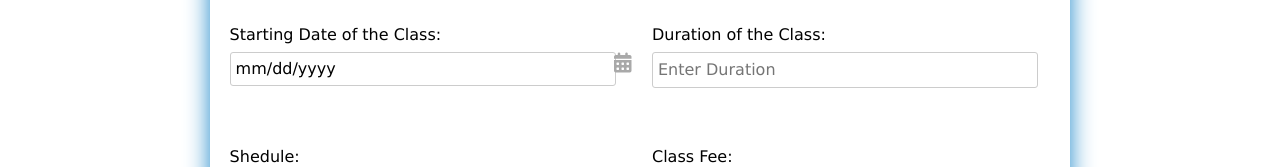
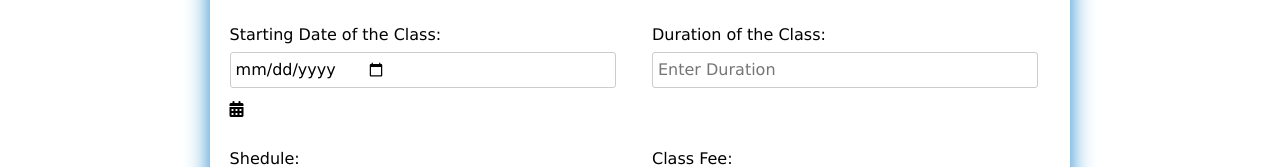
Before and after one commit to ProjectITP/WisdomUniverse, a React (Create React App) app: page /addSubject in a window 1280 px wide. Shown: the part 397-564 px from the top of the page. Built offline with nearby package versions, Linux system fonts and the light colour scheme; the HTML template or start-up script is replaced by a standard one.

Commit message:
subject-style edit

```diff
--- a/src/components/CreateSubject.js
+++ b/src/components/CreateSubject.js
@@ -1,6 +1,6 @@
 import React, { Component } from "react";
 import axios from 'axios';
-import '../styles.css';
+import '../subject-styles.css';
 
 const initialState ={
         subjectName:"",
@@ -101,7 +101,7 @@ export default class CreateSubject extends Component {
   render(){
     return(
         <div class="container">
-        <h4 style={{textAlign:'center'}}>Subject Profile</h4>
+        <h4 className="subject-h4" style={{textAlign:'center'}}>Subject Profile</h4>
         <div class="container-fluid testbox">
 
             <form className="forms needs-validation" style={{position:'static'}} novalidate>
@@ -169,7 +169,7 @@ export default class CreateSubject extends Component {
                     <input type="file" name="file" accept="file/*"/>
                     <input type="text" name="providing"/>
                 </div>*/}
-                <button className="btn-block" type="submit" style={{marginTop:'15px'}} onClick={this.onSubmit}>
+                <button className="sbutton btn-block" type="submit" style={{marginTop:'15px'}} onClick={this.onSubmit}>
                     <i className="far fa-check-square"></i> &nbsp;Save
                 </button>
             </form>
--- a/src/components/EditMaterial.js
+++ b/src/components/EditMaterial.js
@@ -1,6 +1,6 @@
 import React, { Component } from "react";
 import axios from 'axios';
-import '../styles.css';
+import '../subject-styles.css';
 
 export default class EditMaterial extends Component {
 
@@ -77,7 +77,7 @@ export default class EditMaterial extends Component {
     return (
       <div class="container">
 
-      <h4 style={{textAlign:'center'}}>Edit Study Materials</h4>
+      <h4 className="subject-h4" style={{textAlign:'center'}}>Edit Study Materials</h4>
       <div class="container-fluid  testbox">
         <form className="forms" style={{position:'static',width:'500px', height:'500px'}}>
           <div className="form-group item" style={{marginBottom:'30px'}}>
@@ -104,7 +104,7 @@ export default class EditMaterial extends Component {
                     value={this.state.notes} onChange={this.handleInputChange}/>
           </div>
           <div className="d-grid gap-2">
-            <button type="submit" className="btn btn-primary" onClick={this.onSubmit}>
+            <button type="submit" className="sbutton btn btn-primary" onClick={this.onSubmit}>
             <i className="far fa-check-square"></i> &nbsp;Update
             </button>
           </div>
--- a/src/components/EditSubject.js
+++ b/src/components/EditSubject.js
@@ -1,6 +1,6 @@
 import React, {Component} from "react";
 import axios from 'axios';
-import '../styles.css';
+import '../subject-styles.css';
 
 export default class EditSubject extends Component {
 
@@ -152,7 +152,7 @@ export default class EditSubject extends Component {
                     <input type="file" name="file" accept="file/*"/>
                 </div>*/}
 
-                        <button className="button" type="submit" style={{marginTop:'15px'}} onClick={this.onSubmit}>
+                        <button className="sbutton" type="submit" style={{marginTop:'15px'}} onClick={this.onSubmit}>
                             <i className="far fa-check-square"></i> &nbsp;Update
                         </button>
 
--- a/src/components/SubjectDetails.js
+++ b/src/components/SubjectDetails.js
@@ -1,6 +1,6 @@
 import React, { Component } from "react";
 import axios from 'axios';
-import '../styles.css';
+import '../subject-styles.css';
 import Image from '../students-doing-exam.jpg';
 
 export default class SubjectDetails extends Component {
@@ -37,7 +37,7 @@ export default class SubjectDetails extends Component {
         </div>
         <div className="container">
             <div className="text-uppercase" style={{marginTop:'20px' }}>
-              <h4 style={{fontSize:'50px',fontFamily:'serif',color:'#1e6fa0',textShadow:'1px 1px 1px blue'}}>{subjectName}</h4>
+              <h4 className="subject-h4" style={{fontSize:'50px',fontFamily:'serif',color:'#1e6fa0',textShadow:'1px 1px 1px blue'}}>{subjectName}</h4>
               <hr width='50%'/>
             </div>
             <table style={{width:'80%'}}><tr>
@@ -86,7 +86,7 @@ export default class SubjectDetails extends Component {
             </td>
             <td scope="row">
               <div className="button" style={{width:'100%'}}>
-              <button className="btn btn-primary btn-lg" type="submit" href="/">Enroll Now</button>
+              <button className="sbutton btn btn-primary btn-lg" type="submit" href="/enrollSub">Enroll Now</button>
               </div>
             </td>
             </tr>
--- a/src/components/UploadMaterial.js
+++ b/src/components/UploadMaterial.js
@@ -1,6 +1,6 @@
 import React, { Component } from "react";
 import axios from 'axios';
-import '../styles.css';
+import '../subject-styles.css';
 
 export default class UploadMaterial extends Component {
 
@@ -56,7 +56,7 @@ export default class UploadMaterial extends Component {
     return (
       <div class="container">
 
-      <h4 style={{textAlign:'center'}}>Upload Study Materials</h4>
+      <h4 className="subject-h4" style={{textAlign:'center'}}>Upload Study Materials</h4>
       <div class="container-fluid  testbox">
         <form class="forms"style={{position:'static',width:'500px', height:'500px'}}>
           <div className="form-group item" style={{marginBottom:'30px'}}>
@@ -83,7 +83,7 @@ export default class UploadMaterial extends Component {
                     value={this.state.notes} onChange={this.handleInputChange}/>
           </div>
           <div className="d-grid gap-2">
-            <button type="submit" className="btn btn-primary" onClick={this.onSubmit}>
+            <button type="submit" className="sbutton btn btn-primary" onClick={this.onSubmit}>
             <i className="far fa-check-square"></i> &nbsp;Submit
             </button>
           </div>
--- a/src/components/ViewMaterialsInstructor.js
+++ b/src/components/ViewMaterialsInstructor.js
@@ -1,6 +1,6 @@
 import React, { Component } from "react";
 import axios from 'axios';
-import '../styles.css';
+import '../subject-styles.css';
 
 export default class ViewMaterialsInstructor extends Component {
 
@@ -43,7 +43,7 @@ export default class ViewMaterialsInstructor extends Component {
       <div className="container">
         <div className="row">
            <div className="col-lg-9 mt-2 mb-2">
-           <h1 className="text-uppercase font-weight-bold">View Subject Materials</h1>
+           <h1 className="subject-h1 text-uppercase font-weight-bold">View Subject Materials</h1>
            </div>
          </div>
        <table className="table table-hover" style={{marginTop:'40px'}}>
--- a/src/components/ViewMaterialsStudent.js
+++ b/src/components/ViewMaterialsStudent.js
@@ -1,6 +1,6 @@
 import React, { Component } from "react";
 import axios from 'axios';
-import '../styles.css';
+import '../subject-styles.css';
 
 export default class  ViewMaterialsStudent extends Component {
 
@@ -34,7 +34,7 @@ export default class  ViewMaterialsStudent extends Component {
       <div className="container">
       <div className="row">
            <div className="col-lg-9 mt-2 mb-2">
-           <h1 className="text-uppercase font-weight-bold">Subject Materials</h1>
+           <h1 className="subject-h1 text-uppercase font-weight-bold">Subject Materials</h1>
            </div>
          </div>
        <table className="table table-hover" style={{marginTop:'40px',width:'100%'}}>
--- a/src/components/ViewSubjectInstructor.js
+++ b/src/components/ViewSubjectInstructor.js
@@ -1,6 +1,6 @@
 import React, { Component } from 'react';
 import axios from 'axios';
-import '../styles.css';
+import '../subject-styles.css';
 
 export default class ViewSubjectInstructor extends Component {
 constructor(props){
@@ -79,7 +79,7 @@ handleSearchArea= (e) =>{
       <div className="container">
          <div className="row">
            <div className="col-lg-9 mt-2 mb-2">
-           <h1 className="text-uppercase font-weight-bold">View Subjects</h1>
+           <h1 className="subject-h1 text-uppercase font-weight-bold">View Subjects</h1>
            <div className="col-lg-3 mt-2 mb-2">
            <input
              className="form-control"
--- a/src/components/ViewSubjectStudent.js
+++ b/src/components/ViewSubjectStudent.js
@@ -1,6 +1,6 @@
 import React, { Component } from 'react';
 import axios from 'axios';
-import '../styles.css';
+import '../subject-styles.css';
 
 export default class ViewSubjectStudent extends Component {
 constructor(props){
@@ -62,7 +62,7 @@ handleSearchArea= (e) =>{
       <div className="container">
           <div className="row">
            <div className="col-lg-9 mt-2 mb-2">
-           <h1 className="text-uppercase font-weight-bold">All Subjects</h1>
+           <h1 className="subject-h1 text-uppercase font-weight-bold">All Subjects</h1>
            <div className="col-lg-3 mt-2 mb-2">
            <input
              className="form-control"
--- a/src/styles.css
+++ b/src/subject-styles.css
@@ -1,4 +1,4 @@
-h1 {
+.subject-h1 {
   color: #333333;
   font-family: 'Open Sans', sans-serif;
   font-size: 34px;
@@ -6,14 +6,12 @@ h1 {
   line-height: 40px;
   margin: 16px 0px 16px;
 }
-
-h4 {
+.subject-h4 {
 font-size: 25px;
 margin-top: 24px;
 margin-bottom: 10px;
 }
-
-.forms, input, p {
+.forms, .forms input, .forms p {
 padding: 0;
 margin: 0;
 outline: none;
@@ -22,11 +20,6 @@ font-size: 16px;
 color: rgb(0, 0, 0);
 line-height: 24px;
 }
-
-thead.tr.th{
-  font-family:'Century Gothic', sans-serif;
-}
-
 .testbox {
 display: flex;
 justify-content: center;
@@ -58,17 +51,14 @@ position: absolute;
 width: 100%;
 height: 100%;
 }
-input, textarea {
+.forms input, .forms textarea  {
 margin-bottom: 10px;
 border: 1px solid #ccc;
 border-radius: 3px;
 }
-input {
+.forms input {
 width: calc(100% - 10px);
 padding: 5px;
-}
-input[type="date"] {
-padding: 4px 5px;
 }
 .item:hover p, .item:hover i, input:hover::placeholder {
 color: #1c87c9;
@@ -82,25 +72,6 @@ color: #1c87c9;
 position: relative;
 margin: 10px 0;
 }
-input[type="date"]::-webkit-inner-spin-button {
-display: none;
-}
-.item i, input[type="date"]::-webkit-calendar-picker-indicator {
-position: absolute;
-font-size: 20px;
-color: #a9a9a9;
-}
-.item i {
-right: 2%;
-top: 30px;
-z-index: 1;
-}
-[type="date"]::-webkit-calendar-picker-indicator {
-right: 1%;
-z-index: 2;
-opacity: 0;
-cursor: pointer;
-}
 span.required {
 margin-left: 0;
 color: red;
@@ -109,7 +80,7 @@ color: red;
 margin-top: 10px;
 text-align: center;
 }
-button {
+.sbutton {
 width: auto;
 padding: 10px;
 border: none;
@@ -120,7 +91,7 @@ font-weight: 700;
 color: #fff;
 cursor: pointer;
 }
-button:hover {
+.sbutton:hover {
 background: #1e6fa0;
 }
 
@@ -143,6 +114,7 @@ width: calc(100% - 12px);
 color :#1e6fa0;
 }
 .header__item {
+font-family:'Century Gothic', sans-serif;
 text-transform:uppercase;
 background-color: #1c87c967;
 }
```
